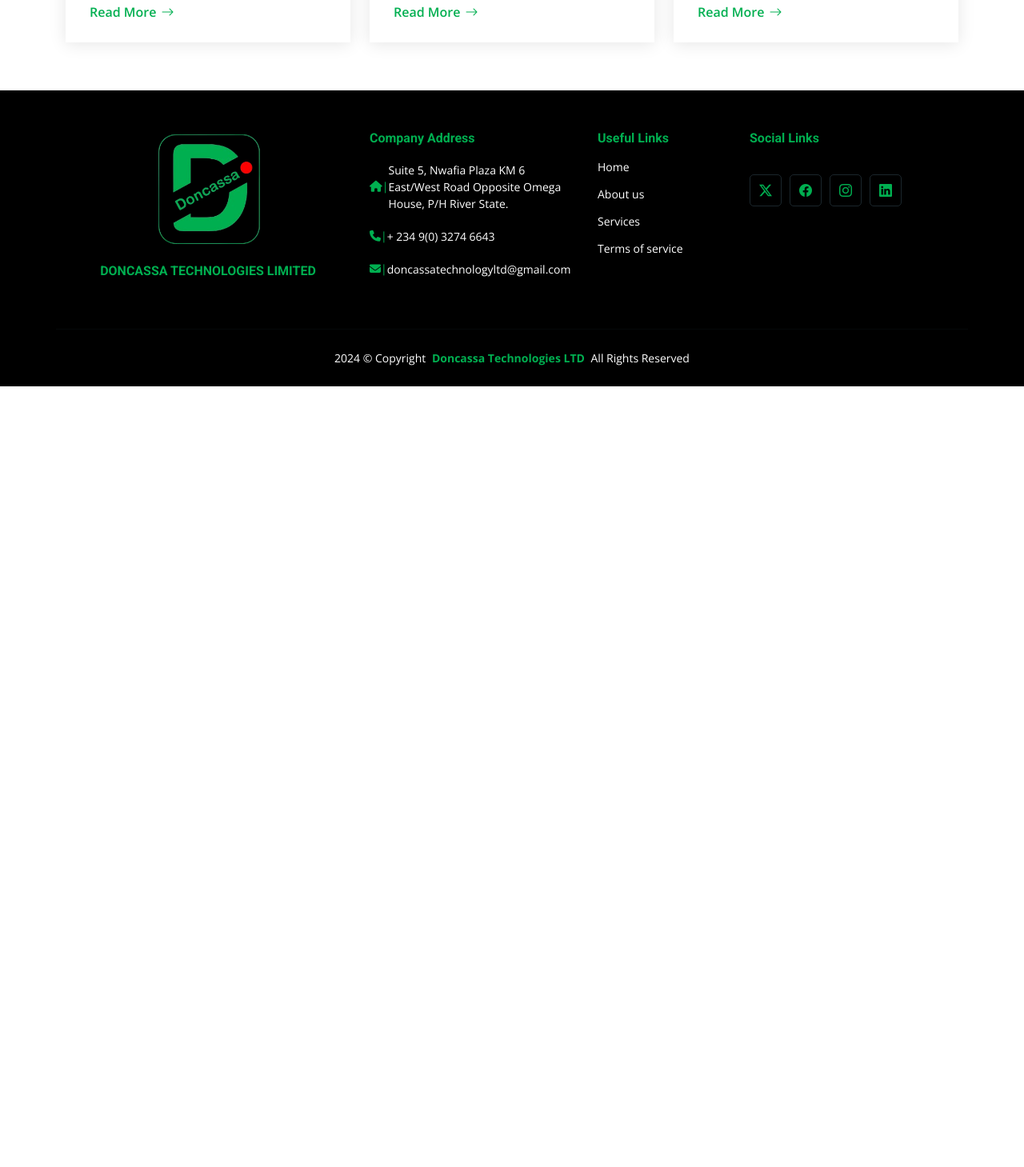
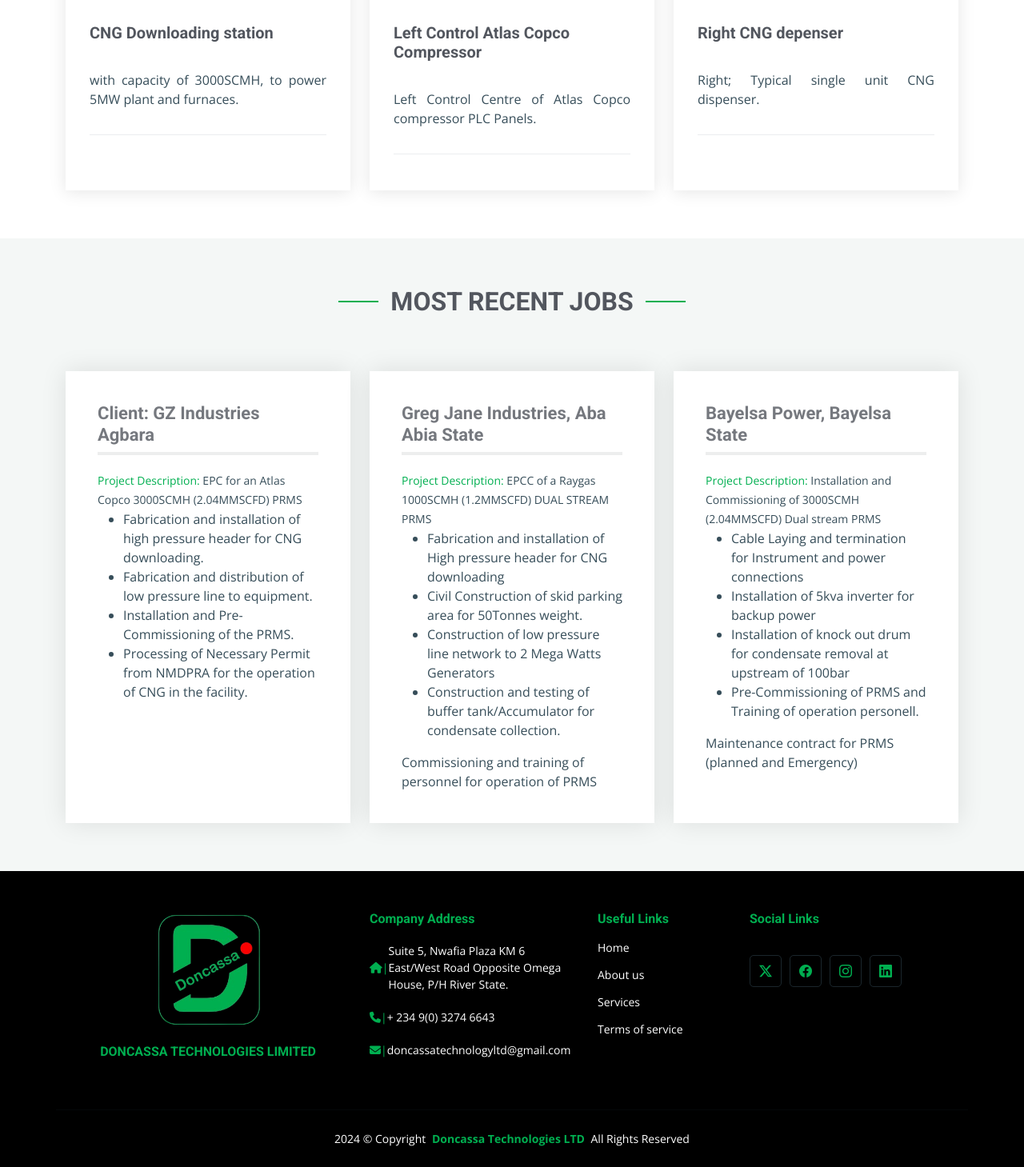
Before and after one commit to xtiank2j22/Calistus-project, a PHP site: page /projects.php in a window 1280 px wide. Shown: the part 1773-3232 px from the top of the page at 80% size. Before the commit the page ends 2256 px from the top, so only its background shows below. Run offline with PHP 8.4, Linux system fonts and the light colour scheme.

Commit message:
edited the whole page

```diff
--- a/contact.php
+++ b/contact.php
@@ -44,6 +44,7 @@
               <h3>Call Us</h3>
               <p>+ 234 9(0) 3274 6643</p>
             </div>
+
           </div><!-- End Info Item -->
           <div class="col-lg-3 col-md-6">
             <div class="info-item d-flex flex-column justify-content-center align-items-center" data-aos="fade-up"
@@ -56,10 +57,7 @@
         </div>
         <div class="row gy-4 mt-1">
           <div class="col-lg-6" data-aos="fade-up" data-aos-delay="300">
-            <iframe
-              src="https://www.google.com/maps/embed?pb=!1m14!1m8!1m3!1d48389.78314118045!2d-74.006138!3d40.710059!3m2!1i1024!2i768!4f13.1!3m3!1m2!1s0x89c25a22a3bda30d%3A0xb89d1fe6bc499443!2sDowntown%20Conference%20Center!5e0!3m2!1sen!2sus!4v1676961268712!5m2!1sen!2sus"
-              frameborder="0" style="border:0; width: 100%; height: 400px;" allowfullscreen="" loading="lazy"
-              referrerpolicy="no-referrer-when-downgrade"></iframe>
+          <iframe src="https://www.google.com/maps/embed?pb=!1m23!1m12!1m3!1d63607.26894064262!2d6.998599850021003!3d4.8632805487236395!2m3!1f0!2f0!3f0!3m2!1i1024!2i768!4f13.1!4m8!3e6!4m0!4m5!1s0x1069d32f153c772b%3A0x1e76a64de0ee02a3!2sDONCASSA%20TECHNOLOGIES%20LTD%2C%205th%20St%2C%20Nawfia%20plaza%2C%20Rumuodara%2C%20Port%20Harcourt!3m2!1d4.8632818!2d7.0397995!5e0!3m2!1sen!2sng!4v1725742102658!5m2!1sen!2sng" width="600" height="450" style="border:0;" allowfullscreen="" loading="lazy" referrerpolicy="no-referrer-when-downgrade"></iframe>
           </div><!-- End Google Maps -->
           <div class="col-lg-6">
             <form action="forms/contact.php" method="post" class="php-email-form" data-aos="fade-up"
--- a/projects.php
+++ b/projects.php
@@ -29,7 +29,10 @@
     </div><!-- End Page Title -->
     <!-- Projects Section -->
     <section id="blog-posts" class="blog-posts section get-started section">
-
+      <!-- Section Title -->
+      <div class="container section-title" data-aos="fade-up">
+        <h2>TYPICAL DONCASSA PROJECTS</h2>
+      </div><!-- End Section Title -->
       <div class="container">
         <div class="content">
           <h3>CNG Gas Project</h3>
@@ -38,87 +41,147 @@
           <div class="col-lg-4">
             <article class="position-relative h-100">
               <div class="post-img position-relative overflow-hidden">
-                <img src="assets/img/projects/lpg-ngv-gas-tanks-are-installed-car-2-fuel-system_152904-2302.avif" class="img-fluid height-350" alt="" >
+                <img src="assets/img/projects/compressor-section.png" class="img-fluid height-350" alt="">
               </div>
               <div class="post-content d-flex flex-column">
-                <h3 class="post-title">Possimus soluta ut id suscipit ea ut. In quo quia et soluta libero sit sint.</h3>
-                <!-- <p>
-                  Aut iste neque ut illum qui perspiciatis similique recusandae non. Fugit autem dolorem labore omnis et. Eum temporibus fugiat voluptate enim tenetur sunt omnis.
-                </p> -->
+                <h3 class="post-title">Compression section</h3>
+                <p class="justify-text-in">
+                  Having 8 individual compressors with capacity of 1,770SCMH. It is a Caterpillar engine driven compressor with 3 compression sections of compressions, 18-60bar, 60-140bar and 140-250bar.
+                </p>
                 <hr>
-                <a href="blog-details.html" class="readmore stretched-link"><span>Read More</span><i class="bi bi-arrow-right"></i></a>
               </div>
             </article>
           </div><!-- End post list item -->
           <div class="col-lg-4">
             <article class="position-relative h-100">
               <div class="post-img position-relative overflow-hidden">
-                <img src="assets/img/projects/Compressed-Natural-CNG-Gas-Dispenser-Filling-Stations-Application-in-Mother-Station-CNG-Compressor.webp" class="img-fluid height-350" alt="">
+                <img src="assets/img/projects/dryer.png" class="img-fluid height-350" alt="">
               </div>
               <div class="post-content d-flex flex-column">
-                <h3 class="post-title">Possimus soluta ut id suscipit ea ut. In quo quia et soluta libero sit sint.</h3>
+                <h3 class="post-title">Dryer section</h3>
+                <p class="justify-text-in">
+                  This section helps to squeeze out moisture content from the gas. It also further removes condensate.
+                </p>
                 <hr>
-                <a href="blog-details.html" class="readmore stretched-link"><span>Read More</span><i class="bi bi-arrow-right"></i></a>
               </div>
             </article>
           </div><!-- End post list item -->
           <div class="col-lg-4">
             <article class="position-relative h-100">
               <div class="post-img position-relative overflow-hidden">
-                <img src="assets/img/projects/generator.jpg" class="img-fluid height-350" alt="" >
+                <img src="assets/img/projects/gas-filltration.png" class="img-fluid height-350" alt="">
               </div>
               <div class="post-content d-flex flex-column">
-                <h3 class="post-title">Possimus soluta ut id suscipit ea ut. In quo quia et soluta libero sit sint.</h3>
+                <h3 class="post-title">Gas filtration section</h3>
+                <p class="justify-text-in">
+                  This section removes condensates and unwanted particles. It is equipped with automatic drain valves and level gauges. It also has a breathing valve on the top, with safety relief valves set to 22.5bar. Furthermore, it has a nitrogen pipping to the top of the vessel that helps to blanket the liquid condensate against burning in the case of fire outbreak.
+                </p>
                 <hr>
-                <a href="blog-details.html" class="readmore stretched-link"><span>Read More</span><i class="bi bi-arrow-right"></i></a>
-              </div>
-            </article>
-          </div><!-- End post list item -->
-          <div class="content">
-          <h3>Solar Installation or Maintenance Project</h3>
-        </div>
-        <div class="col-lg-4">
-            <article class="position-relative h-100">
-              <div class="post-img position-relative overflow-hidden">
-                <img src="assets/img/projects/1674469683899.png" class="img-fluid height-350" alt="" >
-              </div>
-              <div class="post-content d-flex flex-column">
-                <h3 class="post-title">Possimus soluta ut id suscipit ea ut. In quo quia et soluta libero sit sint.</h3>
-                <!-- <p>
-                  Aut iste neque ut illum qui perspiciatis similique recusandae non. Fugit autem dolorem labore omnis et. Eum temporibus fugiat voluptate enim tenetur sunt omnis.
-                </p> -->
-                <hr>
-                <a href="blog-details.html" class="readmore stretched-link"><span>Read More</span><i class="bi bi-arrow-right"></i></a>
               </div>
             </article>
           </div><!-- End post list item -->
           <div class="col-lg-4">
             <article class="position-relative h-100">
               <div class="post-img position-relative overflow-hidden">
-                <img src="assets/img/projects/house-with-solar-panels-roof_858577-281.webp" class="img-fluid height-350" alt="">
+                <img src="assets/img/projects/cng-download.png" class="img-fluid height-350" alt="">
               </div>
               <div class="post-content d-flex flex-column">
-                <h3 class="post-title">Possimus soluta ut id suscipit ea ut. In quo quia et soluta libero sit sint.</h3>
+                <h3 class="post-title">CNG Downloading station</h3>
+                <p class="justify-text-in">
+                  with capacity of 3000SCMH, to power 5MW plant and furnaces.
+                </p>
                 <hr>
-                <a href="blog-details.html" class="readmore stretched-link"><span>Read More</span><i class="bi bi-arrow-right"></i></a>
               </div>
             </article>
           </div><!-- End post list item -->
           <div class="col-lg-4">
             <article class="position-relative h-100">
               <div class="post-img position-relative overflow-hidden">
-                <img src="assets/img/projects/luxury-modern-home-with-perc-solar.jpg" class="img-fluid height-350" alt="" >
+                <img src="assets/img/projects/left.png" class="img-fluid height-350 w-100" alt="">
               </div>
               <div class="post-content d-flex flex-column">
-                <h3 class="post-title">Possimus soluta ut id suscipit ea ut. In quo quia et soluta libero sit sint.</h3>
+                <h3 class="post-title">Left Control Atlas Copco Compressor</h3>
+                <p class="justify-text-in">
+                  Left Control Centre of Atlas Copco compressor PLC Panels.
+                </p>
                 <hr>
-                <a href="blog-details.html" class="readmore stretched-link"><span>Read More</span><i class="bi bi-arrow-right"></i></a>
+              </div>
+            </article>
+          </div><!-- End post list item -->
+          <div class="col-lg-4">
+            <article class="position-relative h-100">
+              <div class="post-img position-relative overflow-hidden">
+                <img src="assets/img/projects/right.png" class="img-fluid height-350 w-100" alt="">
+              </div>
+              <div class="post-content d-flex flex-column">
+                <h3 class="post-title">Right CNG depenser</h3>
+                <p class="justify-text-in">
+                  Right; Typical single unit CNG dispenser.
+                </p>
+                <hr>
               </div>
             </article>
           </div><!-- End post list item -->
         </div>
       </div>
     </section><!-- /Projects Section -->
+    <!-- Services Section -->
+    <section id="services" class="services section light-background">
+      <!-- Section Title -->
+      <div class="container section-title" data-aos="fade-up">
+        <h2>MOST RECENT JOBS</h2>
+      </div><!-- End Section Title -->
+      <div class="container">
+        <div class="row gy-4">
+          <div class="col-lg-4 col-md-6" data-aos="fade-up" data-aos-delay="100">
+            <div class="service-item  position-relative">
+              <h3>Client: GZ Industries Agbara</h3>
+              <p>
+                <span class="text-light-green ">Project Description:</span> EPC for an Atlas Copco 3000SCMH (2.04MMSCFD) PRMS
+              <ul>
+                <li>Fabrication and installation of high pressure header for CNG downloading.</li>
+                <li>Fabrication and distribution of low pressure line to equipment.</li>
+                <li>Installation and Pre-Commissioning of the PRMS.</li>
+                <li>Processing of Necessary Permit from NMDPRA for the operation of CNG
+                  in the facility.</li>
+              </ul>
+              </p>
+            </div>
+          </div><!-- End Service Item -->
+          <div class="col-lg-4 col-md-6" data-aos="fade-up" data-aos-delay="100">
+            <div class="service-item  position-relative">
+              <h3>Greg Jane Industries, Aba Abia State</h3>
+              <p>
+                <span class="text-light-green ">Project Description:</span> EPCC of a Raygas 1000SCMH (1.2MMSCFD) DUAL STREAM PRMS
+              <ul>
+                <li>Fabrication and installation of High pressure header for CNG downloading</li>
+                <li>Civil Construction of skid parking area for 50Tonnes weight.</li>
+                <li>Construction of low pressure line network to 2 Mega Watts Generators</li>
+                <li>Construction and testing of buffer tank/Accumulator for condensate
+                  collection.</li>
+              </ul>
+              Commissioning and training of personnel for operation of PRMS
+              </p>
+            </div>
+          </div><!-- End Service Item -->
+          <div class="col-lg-4 col-md-6" data-aos="fade-up" data-aos-delay="100">
+            <div class="service-item  position-relative">
+              <h3>Bayelsa Power, Bayelsa State</h3>
+              <p>
+                <span class="text-light-green ">Project Description:</span> Installation and Commissioning of 3000SCMH (2.04MMSCFD) Dual stream PRMS
+                <ul>
+                  <li>Cable Laying and termination for Instrument and power connections</li>
+                  <li>Installation of 5kva inverter for backup power</li>
+                  <li>Installation of knock out drum for condensate removal at upstream of 100bar</li>
+                  <li>Pre-Commissioning of PRMS and Training of operation personell. </li>
+                </ul>
+                Maintenance contract for PRMS (planned and Emergency)
+              </p>
+            </div>
+          </div><!-- End Service Item -->
+        </div>
+      </div>
+    </section><!-- /Services Section -->
   </main>
   <?php include_once 'includes/footer.php' ?>
 </body>
--- a/services.php
+++ b/services.php
@@ -1,6 +1,5 @@
 <!DOCTYPE html>
 <html lang="en">
-
 <head>
   <meta charset="utf-8">
   <meta content="width=device-width, initial-scale=1.0" name="viewport">
```
Also changed, not shown: about.php (+15 -15 lines), includes/slider.php (+4 -4 lines), assets/img/projects/Compressed-Natural-CNG-Gas-Dispenser-Filling-Stations-Application-in-Mother-Station-CNG-Compressor.webp (deleted), assets/img/projects/cng-download.png (added), assets/img/projects/compressor-section.png (added), assets/img/projects/dryer.png (added), assets/img/projects/gas-filltration.png (added), 2 other files.
